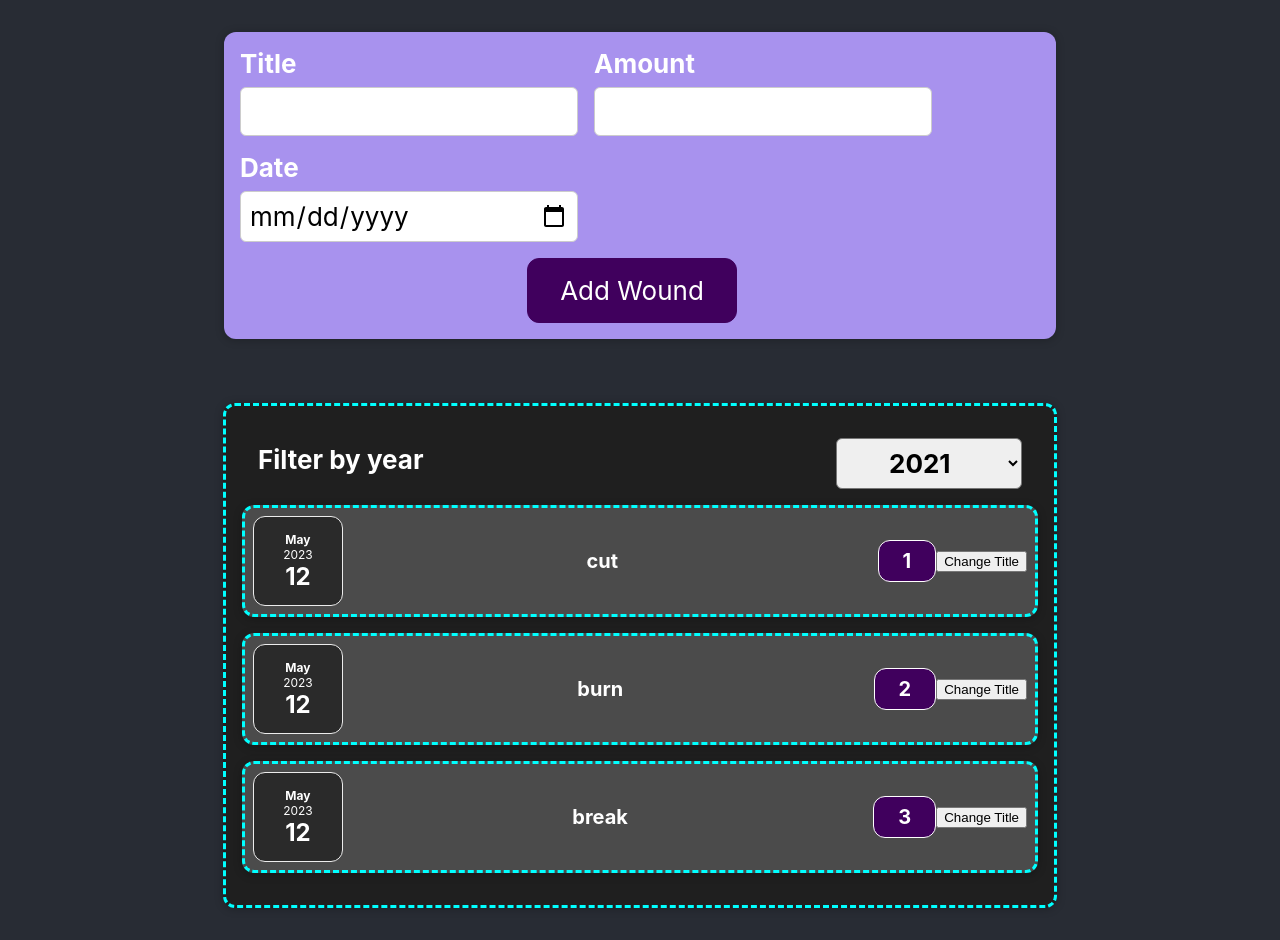
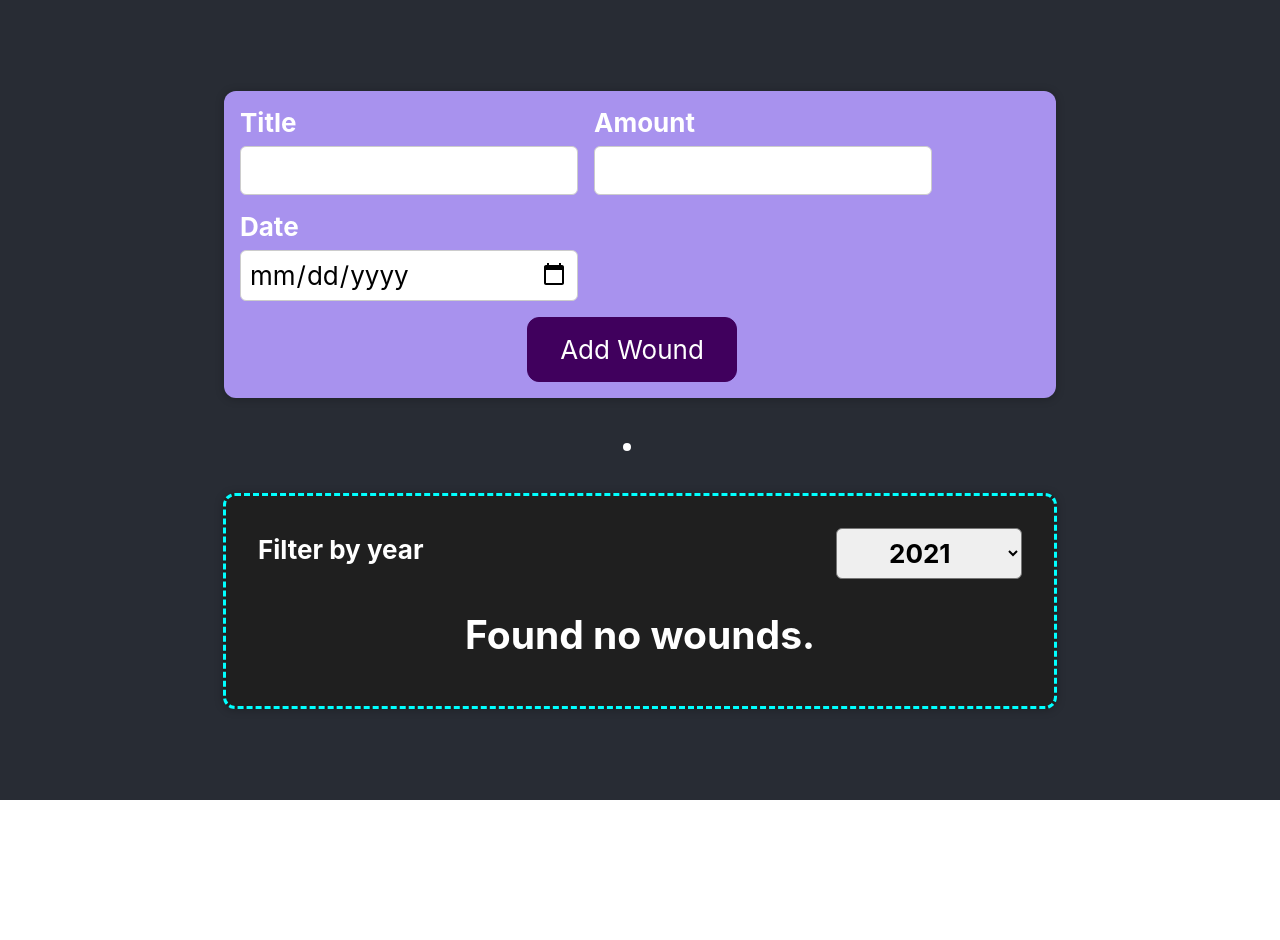
Before and after one commit to jordaninjohnson/get-up-and-go, a React (Create React App) app: page / in a window 1280 px wide. After the commit the page ends 800 px from the top, so only its background shows below. Built offline with nearby package versions, Linux system fonts and the light colour scheme.

Commit message:
date filter works, no errors

```diff
--- a/src/App.js
+++ b/src/App.js
@@ -5,9 +5,9 @@ import NewExpense from './components/NewWound/NewWound';
 import NewWound from './components/NewWound/NewWound';
 
 const DUMMY_WOUNDS = [
-  { title: 'cut', amount: 1, date: new Date() },
-  { title: 'burn', amount: 2, date: new Date() },
-  { title: 'break', amount: 3, date: new Date() },
+  { id:'1', title: 'cut', amount: 1, date: new Date() },
+  { id:'2', title: 'burn', amount: 2, date: new Date() },
+  { id:'3', title: 'break', amount: 3, date: new Date() },
 ];
 
 function App() {
--- a/src/components/Wounds/WoundItem.js
+++ b/src/components/Wounds/WoundItem.js
@@ -17,7 +17,7 @@ function WoundItem(props) {
                 <h2>{props.title}</h2>
                 <div className='wound-item__price'>{props.amount}</div>
             </div>
-            <button onClick={clickhandler}>Change Title</button>
+            {/* <button onClick={clickhandler}>Change Title</button> */}
         </Card>
     );
 }
--- a/src/components/Wounds/Wounds.js
+++ b/src/components/Wounds/Wounds.js
@@ -1,6 +1,5 @@
 import React, { useState } from 'react';
-
-import WoundItem from './WoundItem.js';
+import WoundsList from './WoundsList.js';
 import Card from '../UI/Card.js';
 import WoundsFilter from './WoundsFilter.js';
 import './Wounds.css';
@@ -9,18 +8,22 @@ function Wounds(props) {
     const filterChangeHandler = selectedYear => {
         setFilteredYear(selectedYear);
     };
+
+    const filteredWounds = props.items.filter(wound => {
+        return wound.date.getFullYear().toString() === filteredYear;
+    });
+
     return (
         <div>
-            <Card className="wounds">
-                <WoundsFilter selected={filteredYear} onChangeFilter={filterChangeHandler} />
-                {props.items.map((wound) => (
-                    <WoundItem
-                        title={wound.title}
-                        amount={wound.amount}
-                        date={wound.date}
+            <li>
+                <Card className="wounds">
+                    <WoundsFilter
+                        selected={filteredYear}
+                        onChangeFilter={filterChangeHandler}
                     />
-                ))}
-            </Card>
+                    <WoundsList items={filteredWounds} />
+                </Card>
+            </li>
         </div>
     );
 };
--- a/src/components/Wounds/WoundsFilter.js
+++ b/src/components/Wounds/WoundsFilter.js
@@ -11,6 +11,7 @@ const WoundsFilter = (props) => {
       <div className='wounds-filter__control'>
         <label>Filter by year</label>
         <select value={props.selected} onChange={dropdownChangeHandler}>
+        <option value='2023'>2023</option>
           <option value='2022'>2022</option>
           <option value='2021'>2021</option>
           <option value='2020'>2020</option>
--- /dev/null
+++ b/src/components/Wounds/WoundsList.css
@@ -0,0 +1,9 @@
+.wounds-list {
+    list-style: none;
+    padding: 0;
+  }
+
+  .wounds-list__fallback {
+    color: white;
+    text-align: center;
+  }
--- /dev/null
+++ b/src/components/Wounds/WoundsList.js
@@ -0,0 +1,23 @@
+import WoundItem from "./WoundItem";
+import './WoundsList.css';
+const WoundsList = props => {
+    let woundContent = <p>No Wounds!</p>;
+
+    if(props.items.length === 0) {
+        return <h2 className="wounds-list__fallback">Found no wounds.</h2>
+    }
+
+    return <ul className="wounds-list">
+        {props.items.map((wound) => (
+            <WoundItem
+                key={wound.id}
+                title={wound.title}
+                amount={wound.amount}
+                date={wound.date}
+            />
+        ))}
+
+    </ul>
+};
+
+export default WoundsList;
```
